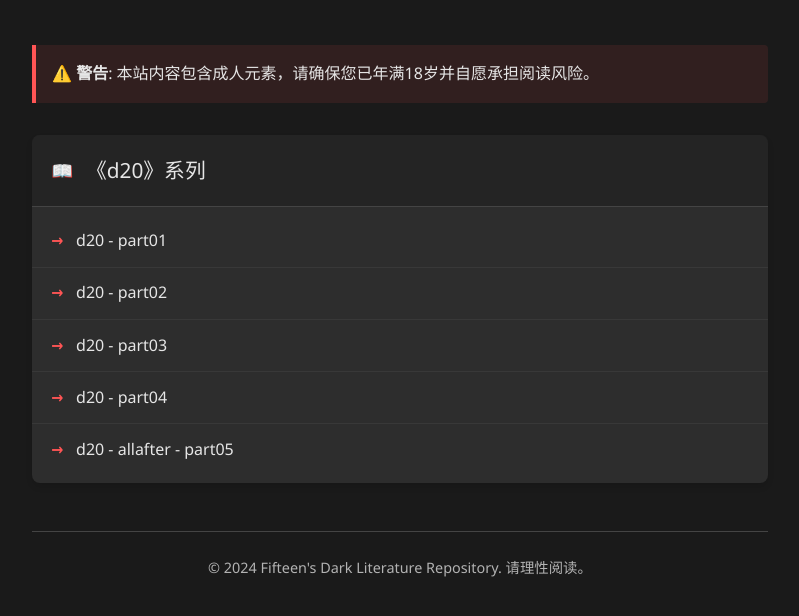
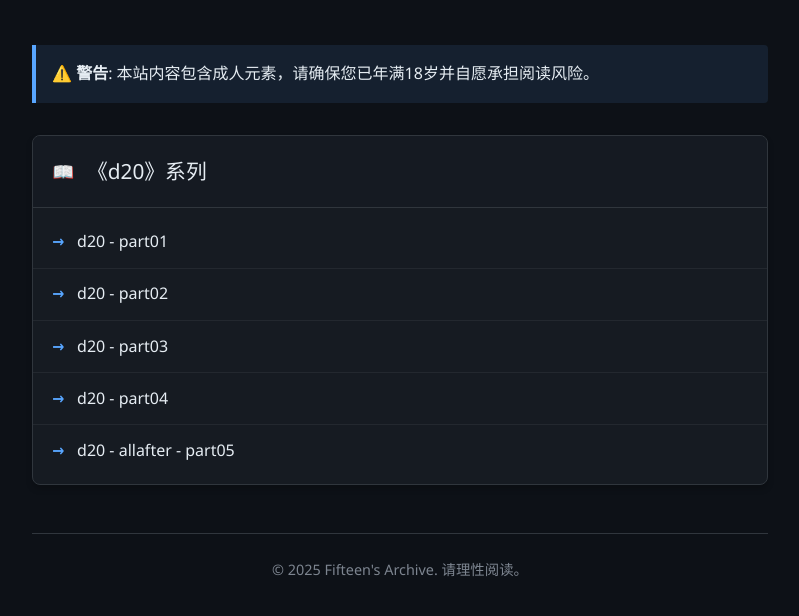
Before and after one commit to XIVthk/XIVthk.github.io, a plain HTML site: page index.html in a window 1280 px wide. Shown: the part 184-800 px from the top of the page, without its empty margins (240-1039 px from the left). Drawn offline with Linux system fonts and the light colour scheme.

Commit message:
Update index.html

```diff
--- a/index.html
+++ b/index.html
@@ -3,16 +3,16 @@
 <head>
     <meta charset="UTF-8">
     <meta name="viewport" content="width=device-width, initial-scale=1.0">
-    <title>XVIthk - Fifteen的暗黑文学仓库</title>
+    <title>XVIthk - Fifteen的文库</title>
     <style>
-        /* 基础重置与暗黑主题 */
+        /* 深蓝色主题 */
         :root {
-            --bg-primary: #1a1a1a;
-            --bg-secondary: #2d2d2d;
-            --text-primary: #e6e6e6;
-            --text-secondary: #b3b3b3;
-            --accent: #ff5555;
-            --accent-hover: #ff7777;
+            --bg-primary: #0d1117; /* 深蓝黑背景 */
+            --bg-secondary: #161b22; /* 稍浅的蓝黑 */
+            --text-primary: #e6edf3; /* 柔和的浅蓝文字 */
+            --text-secondary: #7d8590; /* 中性灰蓝色 */
+            --accent: #58a6ff; /* 明亮的蓝色链接 */
+            --accent-hover: #79c0ff; /* 悬停时更亮的蓝 */
         }
 
         * {
@@ -43,7 +43,7 @@
             text-align: center;
             margin-bottom: 3rem;
             padding-bottom: 1.5rem;
-            border-bottom: 1px solid #444;
+            border-bottom: 1px solid #30363d;
         }
 
         .site-title {
@@ -61,7 +61,7 @@
 
         /* 警告提示 */
         .warning {
-            background-color: rgba(255, 85, 85, 0.1);
+            background-color: rgba(88, 166, 255, 0.1);
             border-left: 4px solid var(--accent);
             padding: 1rem;
             margin-bottom: 2rem;
@@ -78,19 +78,20 @@
             border-radius: 8px;
             margin-bottom: 1.5rem;
             overflow: hidden;
-            box-shadow: 0 4px 6px rgba(0, 0, 0, 0.1);
+            box-shadow: 0 4px 6px rgba(0, 0, 0, 0.2);
             transition: transform 0.2s ease, box-shadow 0.2s ease;
+            border: 1px solid #30363d;
         }
 
         .work-item:hover {
             transform: translateY(-2px);
-            box-shadow: 0 6px 12px rgba(0, 0, 0, 0.15);
+            box-shadow: 0 6px 12px rgba(0, 0, 0, 0.3);
         }
 
         .work-title {
             padding: 1.2rem;
-            background-color: rgba(0, 0, 0, 0.2);
-            border-bottom: 1px solid #444;
+            background-color: rgba(22, 27, 34, 0.8);
+            border-bottom: 1px solid #30363d;
             font-size: 1.3rem;
             display: flex;
             align-items: center;
@@ -109,7 +110,7 @@
 
         .chapter-item {
             padding: 0.8rem 1.2rem;
-            border-bottom: 1px solid rgba(255, 255, 255, 0.05);
+            border-bottom: 1px solid rgba(48, 54, 61, 0.5);
         }
 
         .chapter-item:last-child {
@@ -140,7 +141,7 @@
             text-align: center;
             margin-top: 3rem;
             padding-top: 1.5rem;
-            border-top: 1px solid #444;
+            border-top: 1px solid #30363d;
             color: var(--text-secondary);
             font-size: 0.9rem;
         }
@@ -161,7 +162,7 @@
     <div class="container">
         <header>
             <h1 class="site-title">XVIthk</h1>
-            <p class="site-subtitle">Fifteen 的暗黑文学仓库</p>
+            <p class="site-subtitle">Fifteen 的文库</p>
         </header>
 
         <div class="warning">
@@ -181,12 +182,13 @@
                     </ul>
                 </li>
 
-                <!-- 你可以在这里继续添加其他作品 -->
+                <!-- 可以在这里继续添加其他作品 -->
+
             </ul>
         </main>
 
         <footer>
-            <p>© 2024 Fifteen's Dark Literature Repository. 请理性阅读。</p>
+            <p>© 2025 Fifteen's Archive. 请理性阅读。</p>
         </footer>
     </div>
 </body>
```
